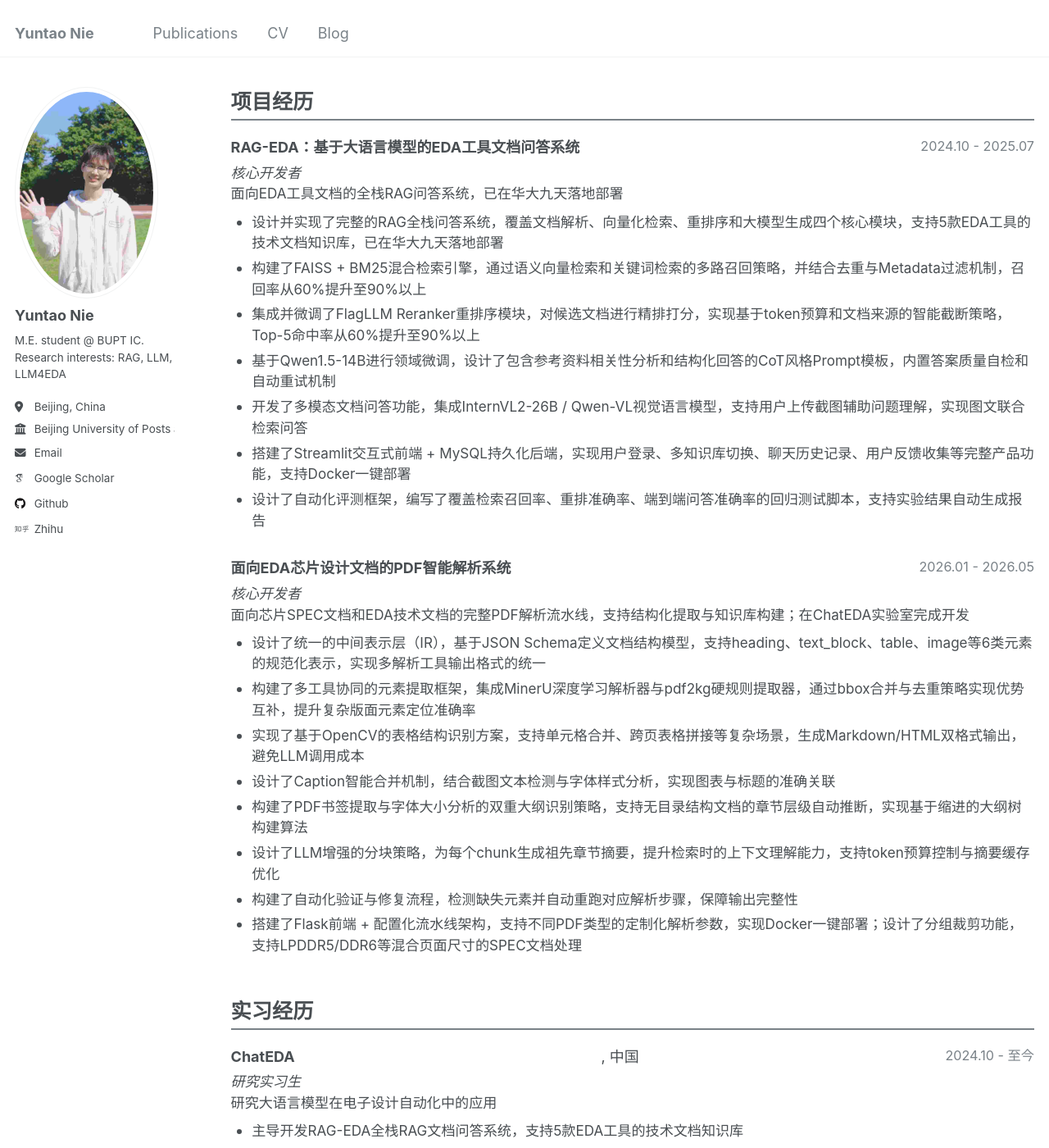
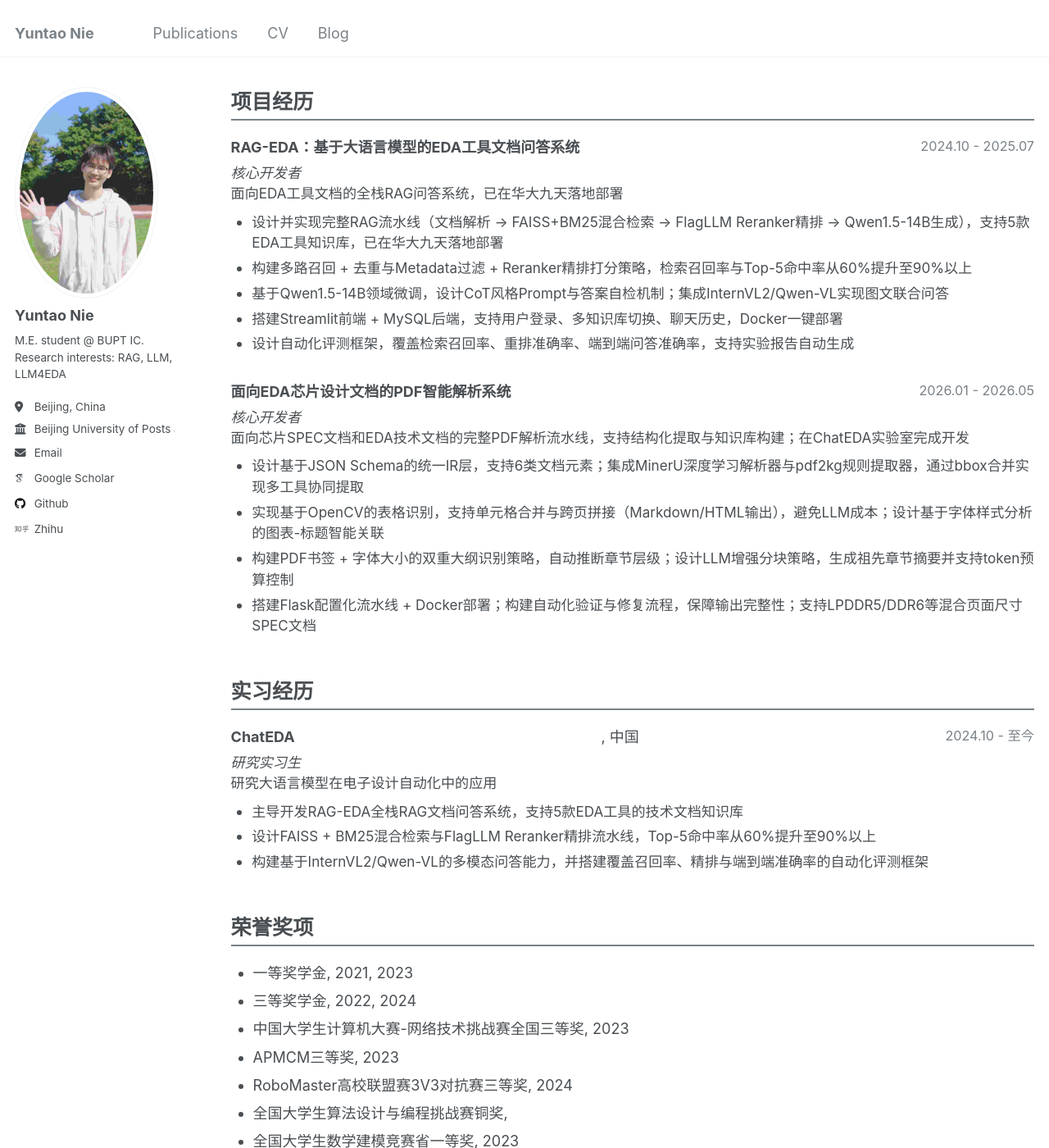
Before and after one commit to 1571859588/1571859588.github.io, a Jekyll site: the page built from _pages/cv-zh.md, in a window 1280 px wide and 1400 px high, scrolled down 1258 px. Shown: the whole window at 82% size. Built offline with Jekyll 4.4.1, drawn with Linux system fonts in a browser that asks for light colours; some web fonts are replaced.

Commit message:
style(cv): condense project bullets for professional resume format

```diff
--- a/_data/cv.yml
+++ b/_data/cv.yml
@@ -112,21 +112,17 @@ projects:
       zh: "面向EDA工具文档的全栈RAG问答系统，已在华大九天落地部署"
     highlights:
       en:
-        - "Designed and implemented a full-stack RAG-based QA system covering document parsing, vectorized retrieval, reranking, and LLM generation, supporting 5 EDA tool documentation knowledge bases; the system has been deployed at Empyrean Technology"
-        - "Built a hybrid retrieval engine combining FAISS (semantic) and BM25 (keyword) with deduplication and metadata-based filtering, improving recall from 60% to over 90%"
-        - "Integrated and fine-tuned FlagLLM Reranker for candidate document re-scoring with intelligent token-budget truncation, improving Top-5 hit rate from 60% to over 90%"
-        - "Fine-tuned Qwen1.5-14B for the EDA domain with CoT-style prompt templates including reference relevance analysis; implemented answer quality self-verification with automatic retry mechanism"
-        - "Developed multimodal QA capability by integrating InternVL2-26B / Qwen-VL vision-language models, enabling image-assisted query understanding for joint image-text retrieval QA"
-        - "Built Streamlit interactive frontend with MySQL persistence layer, supporting user authentication, multi-KB switching, chat history, and user feedback collection; containerized with Docker for one-click deployment"
-        - "Designed an automated evaluation framework with regression test scripts covering retrieval recall, reranker accuracy, and end-to-end QA accuracy, with automatic report generation"
+        - "Designed and implemented a full-stack RAG pipeline (parsing → FAISS+BM25 hybrid retrieval → FlagLLM Reranker → Qwen1.5-14B generation) for 5 EDA tool knowledge bases; deployed at Empyrean Technology"
+        - "Built multi-channel retrieval with deduplication and metadata filtering, combined with fine-tuned Reranker re-scoring, improving recall and Top-5 hit rate from 60% to over 90%"
+        - "Fine-tuned Qwen1.5-14B with CoT-style prompts and answer self-verification; integrated InternVL2/Qwen-VL for multimodal image-text joint QA"
+        - "Built Streamlit frontend + MySQL backend with user auth, multi-KB switching, and chat history; containerized with Docker for one-click deployment"
+        - "Designed automated evaluation framework covering retrieval recall, reranker accuracy, and end-to-end QA with automatic report generation"
       zh:
-        - "设计并实现了完整的RAG全栈问答系统，覆盖文档解析、向量化检索、重排序和大模型生成四个核心模块，支持5款EDA工具的技术文档知识库，已在华大九天落地部署"
-        - "构建了FAISS + BM25混合检索引擎，通过语义向量检索和关键词检索的多路召回策略，并结合去重与Metadata过滤机制，召回率从60%提升至90%以上"
-        - "集成并微调了FlagLLM Reranker重排序模块，对候选文档进行精排打分，实现基于token预算和文档来源的智能截断策略，Top-5命中率从60%提升至90%以上"
-        - "基于Qwen1.5-14B进行领域微调，设计了包含参考资料相关性分析和结构化回答的CoT风格Prompt模板，内置答案质量自检和自动重试机制"
-        - "开发了多模态文档问答功能，集成InternVL2-26B / Qwen-VL视觉语言模型，支持用户上传截图辅助问题理解，实现图文联合检索问答"
-        - "搭建了Streamlit交互式前端 + MySQL持久化后端，实现用户登录、多知识库切换、聊天历史记录、用户反馈收集等完整产品功能，支持Docker一键部署"
-        - "设计了自动化评测框架，编写了覆盖检索召回率、重排准确率、端到端问答准确率的回归测试脚本，支持实验结果自动生成报告"
+        - "设计并实现完整RAG流水线（文档解析 → FAISS+BM25混合检索 → FlagLLM Reranker精排 → Qwen1.5-14B生成），支持5款EDA工具知识库，已在华大九天落地部署"
+        - "构建多路召回 + 去重与Metadata过滤 + Reranker精排打分策略，检索召回率与Top-5命中率从60%提升至90%以上"
+        - "基于Qwen1.5-14B领域微调，设计CoT风格Prompt与答案自检机制；集成InternVL2/Qwen-VL实现图文联合问答"
+        - "搭建Streamlit前端 + MySQL后端，支持用户登录、多知识库切换、聊天历史，Docker一键部署"
+        - "设计自动化评测框架，覆盖检索召回率、重排准确率、端到端问答准确率，支持实验报告自动生成"
 
   - name:
       en: "Intelligent PDF Parsing System for EDA Chip Design Documents"
@@ -139,27 +135,19 @@ projects:
       en: "Core Developer"
       zh: "核心开发者"
     description:
-      en: "A complete PDF document parsing pipeline for chip SPEC and EDA technical documents, supporting structured extraction and knowledge base construction; developed at ChatEDA Lab"
+      en: "A complete PDF parsing pipeline for chip SPEC and EDA documents, supporting structured extraction and knowledge base construction; developed at ChatEDA Lab"
       zh: "面向芯片SPEC文档和EDA技术文档的完整PDF解析流水线，支持结构化提取与知识库构建；在ChatEDA实验室完成开发"
     highlights:
       en:
-        - "Designed a unified Intermediate Representation (IR) layer based on JSON Schema, supporting 6 element types (heading, text_block, table, image, etc.) to normalize outputs from multiple parsing tools"
-        - "Built a multi-tool collaborative extraction framework integrating MinerU deep learning parser and pdf2kg rule-based extractor, with bbox merging and deduplication strategies for improved layout element localization"
-        - "Implemented OpenCV-based table structure recognition supporting cell merging and cross-page table stitching, generating Markdown/HTML dual-format output while avoiding LLM invocation costs"
-        - "Designed an intelligent caption merging mechanism combining screenshot text detection and font style analysis for accurate figure-caption association"
-        - "Constructed a dual outline recognition strategy using PDF bookmark extraction and font-size analysis, supporting automatic chapter hierarchy inference for documents without table of contents"
-        - "Designed LLM-enhanced chunking strategy with ancestor chapter summaries for each chunk, improving contextual understanding during retrieval; implemented token budget control and summary caching optimization"
-        - "Built an automated verification and repair pipeline to detect missing elements and automatically re-run corresponding parsing steps, ensuring output completeness"
-        - "Deployed Flask frontend with configurable pipeline architecture, supporting customized parsing parameters for different PDF types and Docker one-click deployment; implemented group cropping for mixed page-size SPEC documents (LPDDR5/DDR6)"
+        - "Designed a unified IR layer based on JSON Schema supporting 6 element types; integrated MinerU (deep learning) and pdf2kg (rule-based) parsers with bbox merging for robust layout extraction"
+        - "Implemented OpenCV-based table recognition with cell merging and cross-page stitching (Markdown/HTML output), avoiding LLM costs; designed caption-figure association via font style analysis"
+        - "Built dual outline recognition (PDF bookmarks + font-size analysis) for automatic chapter hierarchy inference; designed LLM-enhanced chunking with ancestor summaries and token budget control"
+        - "Deployed configurable Flask pipeline with Docker; built auto-verification to detect and re-parse missing elements; supported mixed page-size SPEC documents (LPDDR5/DDR6)"
       zh:
-        - "设计了统一的中间表示层（IR），基于JSON Schema定义文档结构模型，支持heading、text_block、table、image等6类元素的规范化表示，实现多解析工具输出格式的统一"
-        - "构建了多工具协同的元素提取框架，集成MinerU深度学习解析器与pdf2kg硬规则提取器，通过bbox合并与去重策略实现优势互补，提升复杂版面元素定位准确率"
-        - "实现了基于OpenCV的表格结构识别方案，支持单元格合并、跨页表格拼接等复杂场景，生成Markdown/HTML双格式输出，避免LLM调用成本"
-        - "设计了Caption智能合并机制，结合截图文本检测与字体样式分析，实现图表与标题的准确关联"
-        - "构建了PDF书签提取与字体大小分析的双重大纲识别策略，支持无目录结构文档的章节层级自动推断，实现基于缩进的大纲树构建算法"
-        - "设计了LLM增强的分块策略，为每个chunk生成祖先章节摘要，提升检索时的上下文理解能力，支持token预算控制与摘要缓存优化"
-        - "构建了自动化验证与修复流程，检测缺失元素并自动重跑对应解析步骤，保障输出完整性"
-        - "搭建了Flask前端 + 配置化流水线架构，支持不同PDF类型的定制化解析参数，实现Docker一键部署；设计了分组裁剪功能，支持LPDDR5/DDR6等混合页面尺寸的SPEC文档处理"
+        - "设计基于JSON Schema的统一IR层，支持6类文档元素；集成MinerU深度学习解析器与pdf2kg规则提取器，通过bbox合并实现多工具协同提取"
+        - "实现基于OpenCV的表格识别，支持单元格合并与跨页拼接（Markdown/HTML输出），避免LLM成本；设计基于字体样式分析的图表-标题智能关联"
+        - "构建PDF书签 + 字体大小的双重大纲识别策略，自动推断章节层级；设计LLM增强分块策略，生成祖先章节摘要并支持token预算控制"
+        - "搭建Flask配置化流水线 + Docker部署；构建自动化验证与修复流程，保障输出完整性；支持LPDDR5/DDR6等混合页面尺寸SPEC文档"
 
 # Honors & Awards
 awards:
```
